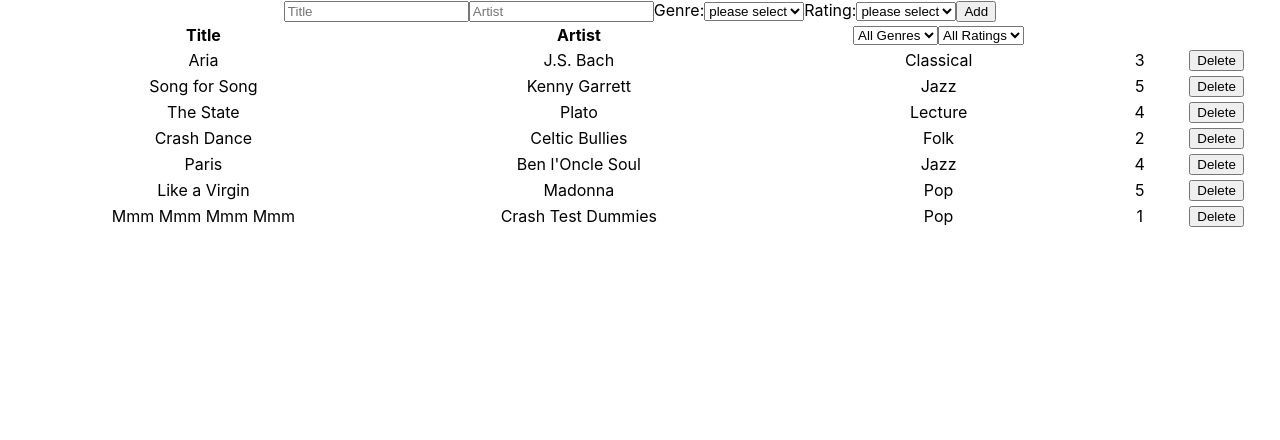
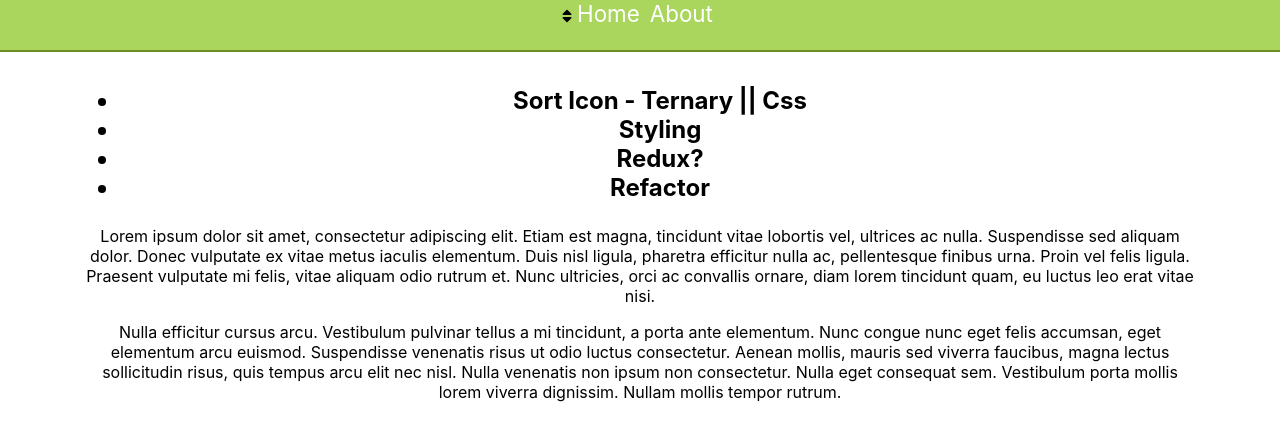
Before and after one commit to Hillfigure/rjvanbijnen_songsaver, a React (Create React App) app: page /about in a window 1280 px wide. Shown: the top 440 px of the page. Built offline with nearby package versions, Linux system fonts and the light colour scheme.

Commit message:
filtering tweaked/Routing

```diff
--- a/package.json
+++ b/package.json
@@ -3,12 +3,16 @@
   "version": "0.1.0",
   "private": true,
   "dependencies": {
+    "@fortawesome/fontawesome-svg-core": "^1.2.36",
+    "@fortawesome/free-solid-svg-icons": "^5.15.4",
+    "@fortawesome/react-fontawesome": "^0.1.16",
     "@testing-library/jest-dom": "^5.16.1",
     "@testing-library/react": "^12.1.2",
     "@testing-library/user-event": "^13.5.0",
     "react": "^17.0.2",
     "react-dom": "^17.0.2",
     "react-redux": "^7.2.6",
+    "react-router-dom": "^6.2.1",
     "react-scripts": "5.0.0",
     "redux": "^4.1.2",
     "web-vitals": "^2.1.3"
--- a/src/App.css
+++ b/src/App.css
@@ -27,12 +27,3 @@
 .App-link {
   color: #61dafb;
 }
-
-@keyframes App-logo-spin {
-  from {
-    transform: rotate(0deg);
-  }
-  to {
-    transform: rotate(360deg);
-  }
-}
--- a/src/App.js
+++ b/src/App.js
@@ -1,5 +1,6 @@
 import React from 'react'
 import './App.css';
+import Header from './Components/Header';
 import List from './Components/List';
 import Form from './Components/Form';
 
@@ -11,7 +12,7 @@ class App extends React.Component {
     {
       songs: [
         { title: "Aria", artist: "J.S. Bach", genre: "Classical", rating: 3 },
-        { title: "Song for Song", artist: "Kenny Garrett", genre: "Jazz", rating: 5 },
+        { title: "Sing a Song of Song", artist: "Kenny Garrett", genre: "Jazz", rating: 5 },
         { title: "The State", artist: "Plato", genre: "Lecture", rating: 4 },
         { title: "Crash Dance", artist: "Celtic Bullies", genre: "Folk", rating: 2 },
         { title: "Paris", artist: "Ben l'Oncle Soul", genre: "Jazz", rating: 4 },
@@ -35,6 +36,7 @@ class App extends React.Component {
   render(){
     return (
       <div className="App">
+        <Header />
         <Form onSubmit={this.addNewSong}/>
         <List songs={this.state.songs} removeSong={this.removeSong}/>
       </div>
--- /dev/null
+++ b/src/Components/About.js
@@ -0,0 +1,22 @@
+import Header from "./Header";
+
+const About = () => {
+    return(
+        <div className="App">
+            <Header />
+            <main>
+                <h2><ul>
+                        <li>Sort Icon - Ternary || Css</li>
+                        <li>Styling</li>
+                        <li>Redux?</li>
+                        <li>Refactor</li>
+                    </ul>
+                </h2>
+                <p>Lorem ipsum dolor sit amet, consectetur adipiscing elit. Etiam est magna, tincidunt vitae lobortis vel, ultrices ac nulla. Suspendisse sed aliquam dolor. Donec vulputate ex vitae metus iaculis elementum. Duis nisl ligula, pharetra efficitur nulla ac, pellentesque finibus urna. Proin vel felis ligula. Praesent vulputate mi felis, vitae aliquam odio rutrum et. Nunc ultricies, orci ac convallis ornare, diam lorem tincidunt quam, eu luctus leo erat vitae nisi.</p>
+                <p>Nulla efficitur cursus arcu. Vestibulum pulvinar tellus a mi tincidunt, a porta ante elementum. Nunc congue nunc eget felis accumsan, eget elementum arcu euismod. Suspendisse venenatis risus ut odio luctus consectetur. Aenean mollis, mauris sed viverra faucibus, magna lectus sollicitudin risus, quis tempus arcu elit nec nisl. Nulla venenatis non ipsum non consectetur. Nulla eget consequat sem. Vestibulum porta mollis lorem viverra dignissim. Nullam mollis tempor rutrum. </p>
+            </main>
+        </div>
+    )
+}
+
+export default About;
--- a/src/Components/Form.js
+++ b/src/Components/Form.js
@@ -57,7 +57,7 @@ class Form extends React.Component {
             required
             id="rating"
             name="rating"
-            onChange={event => this.setState({ songRating: event.target.value })}
+            onChange={event => this.setState({ songRating: parseInt(event.target.value) })}
           >
             <option value="">please select</option>
             <option value="1">1</option>
--- /dev/null
+++ b/src/Components/Header.js
@@ -0,0 +1,17 @@
+import React from "react";
+import { Link } from "react-router-dom";
+
+import { FontAwesomeIcon } from '@fortawesome/react-fontawesome'
+import { faSort } from '@fortawesome/free-solid-svg-icons'
+
+const Header = () => {
+    return (
+        <nav>
+            <FontAwesomeIcon icon={faSort} />
+            <Link to="/">Home</Link>
+            <Link to="/about">About</Link>
+        </nav>
+    )
+};
+
+export default Header
--- a/src/Components/List.js
+++ b/src/Components/List.js
@@ -41,13 +41,12 @@ const useSortableData = (allSongs, filterGenre, songRating) => {
     }
     setSortConfig({ key, direction });
   }
-
   return { allSongs: sortedItems, requestSort };
 }
 
 function List(props) {
-  const [ filterGenre, setFilterGenre] = useState(null)
-  const [ songRating, setSongRating ] = useState(null)
+  const [ filterGenre, setFilterGenre] = useState('')
+  const [ songRating, setSongRating ] = useState('')
   const { allSongs, requestSort, sortConfig } = useSortableData(props.songs, filterGenre, songRating);
   const getClassNamesFor = (name) => {
     if (!sortConfig) {
@@ -73,7 +72,8 @@ function List(props) {
                   className={getClassNamesFor('artist')}
                   >Artist
                 </th>
-                <select
+                <th>
+                  <select
                   className="song-row__item"
                   onChange={event => setFilterGenre(event.target.value)}
                 >
@@ -83,8 +83,10 @@ function List(props) {
                   <option value="Pop">Pop</option>
                   <option value="Folk">Folk</option>
                   <option value="Lecture">Lecture</option>
-                </select>
-                <select
+                  </select>
+                </th>
+                <th>
+                  <select
                   className="song-row__item"
                   onChange={event => setSongRating(event.target.value)}
                 >
@@ -94,7 +96,8 @@ function List(props) {
                   <option value="3">3</option>
                   <option value="4">4</option>
                   <option value="5">5</option>
-                </select>
+                  </select>
+                  </th>
               </tr>
             </thead>
             <tbody>
--- a/src/index.css
+++ b/src/index.css
@@ -15,3 +15,56 @@ code {
 th {
   cursor: pointer;
 }
+
+th:nth-child(1), th:nth-child(2) {
+  min-width: 200px;
+  max-width: 201px;
+}
+
+th:nth-child(3) {
+  min-width: 100px;
+  max-width: 101px;
+}
+
+th:nth-child(4) {
+  min-width: 80px;
+  max-width: 81px;
+}
+
+
+nav {
+  background-color: rgb(170, 214, 94);
+  height: 50px;
+  border-bottom: 2px solid olivedrab;
+}
+
+nav > a {
+  text-decoration: none;
+  color: white;
+  padding: 5px;
+  font-size: 1.4em;
+}
+
+form {
+  padding: 20px;
+}
+
+form > * {
+  margin-right: 10px;
+}
+
+main {
+  padding: 10px 80px;
+}
+
+.sort-default {
+
+}
+
+.sort-asc {
+
+}
+
+.sort-desc {
+
+}
--- a/src/index.js
+++ b/src/index.js
@@ -1,14 +1,18 @@
 import React from 'react';
 import ReactDOM from 'react-dom';
 import './index.css';
+import About from './Components/About'
 import App from './App';
 import reportWebVitals from './reportWebVitals';
-import { Provider } from 'react-redux';
+import { BrowserRouter, Routes, Route } from "react-router-dom";
 
 ReactDOM.render(
-  <>
-    <App />
-  </>,
+  <BrowserRouter>
+    <Routes>
+      <Route path="/" element={<App />} />
+      <Route path="about" element={<About />} />
+    </Routes>
+  </BrowserRouter>,
   document.getElementById('root')
 );
 
```
Also changed, not shown: 2 other files (tests, documents, lock files or other folders).
